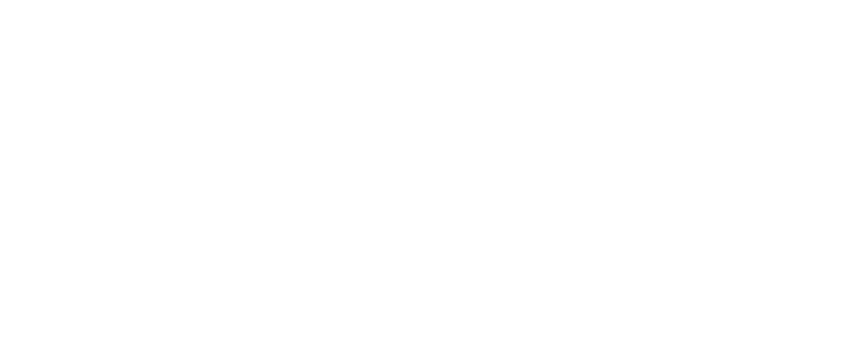
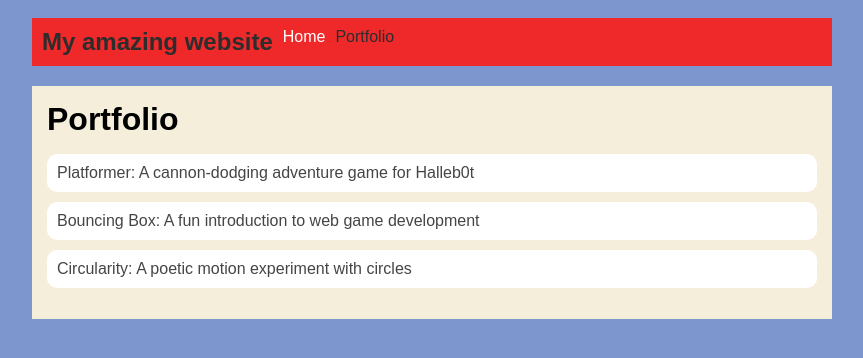
Before and after one commit to derek419524/derek419524.github.io, a plain HTML site: page portfolio.html in a window 1280 px wide. Shown: the whole page, without its empty margins (208-1071 px from the left). Drawn offline with Linux system fonts and the light colour scheme.

Commit message:
Folio Done

```diff
--- a/portfolio.html
+++ b/portfolio.html
@@ -0,0 +1,46 @@
+<!DOCTYPE html>
+<html>
+  <head>
+    <title>Derek Site - Home</title>
+     <link rel="stylesheet" href="style.css" />
+  </head>
+
+  <body>
+    <!-- All content goes here -->
+    <div id="all-contents">
+      <nav>
+
+     <h2> My amazing website </h2>
+     <ul id="nav-ul">
+        <li class="nav-li">
+     <a href="index.html">Home</a>
+     </li>
+     </li class="nav-li"
+     <a href="portfolio.html">Portfolio</a>
+    </li>
+    </ul>
+    </nav>
+</main>
+
+
+
+    </nav>
+      <main>
+        <div class="content">
+        <h1>Portfolio</h1>
+        <ul id="portfolio">
+         <li>
+          <a href="fsd-projects/platformer/">Platformer: A cannon-dodging adventure game for Halleb0t</a>
+</li>
+<li>
+  <a href="fsd-projects/bouncing-box/">Bouncing Box: A fun introduction to web game development</a>
+</li>
+<li>
+  <a href="fsd-projects/circularity/">Circularity: A poetic motion experiment with circles</a>
+</li>
+         </li>
+        </ul>
+    </div>
+   </main>
+  </body>
+</html>
--- a/style.css
+++ b/style.css
@@ -79,3 +79,28 @@ main {
 h2, h3 {
     margin: 0px;
 }
+/* Portfolio styles */
+.content h1 {
+  color: black;
+}
+
+#portfolio {
+  list-style-type: none;
+  padding-left: 0;
+}
+
+#portfolio li {
+  background: #fff;
+  padding: 10px;
+  border-radius: 10px;
+  margin-bottom: 10px;
+}
+
+#portfolio li:hover {
+  background: #eee;
+}
+
+#portfolio a {
+  text-decoration: none;
+  color: #454545;
+}
```
